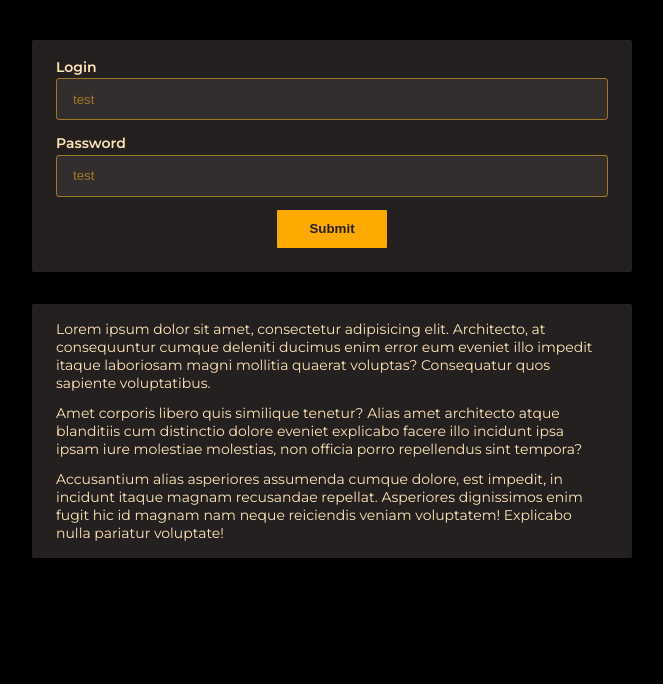
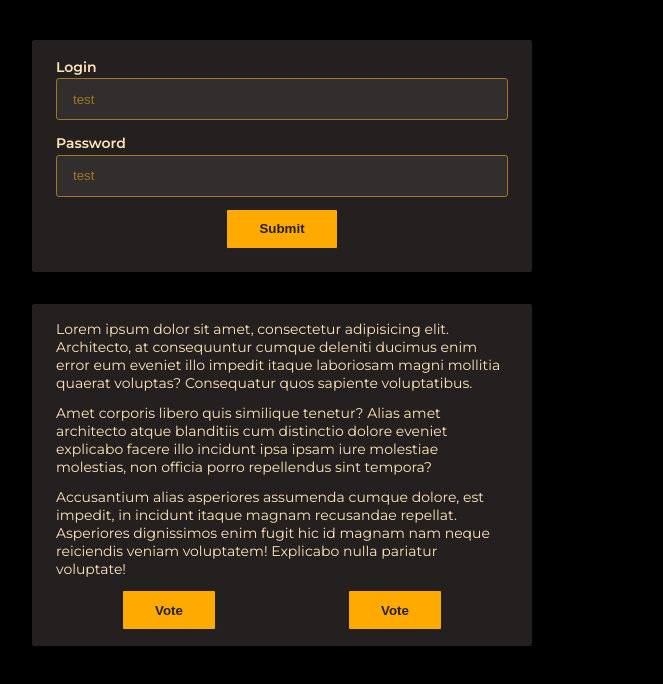
Before and after one commit to Krakazybik/fancy-home, a React (Vite) app: page / in a window 1280 px wide. Shown: the top 684 px of the page, without its empty margins (8-671 px from the left). Built offline with nearby package versions, Linux system fonts and the light colour scheme.

Commit message:
feat(ui-kit): line

```diff
--- a/src/app/index.tsx
+++ b/src/app/index.tsx
@@ -6,6 +6,7 @@ import { Input } from 'shared/ui/input';
 // eslint-disable-next-line import/no-internal-modules
 import 'shared/ui/styles/main.scss';
 
+import { Line } from '../shared/ui/line';
 import styles from './styles.module.scss';
 
 export function App() {
@@ -17,7 +18,6 @@ export function App() {
           <Input placeholder="test" label="Password" />
           <Button onClick={() => false} title="Submit" />
         </Card>
-
         <Card>
           <div>
             Lorem ipsum dolor sit amet, consectetur adipisicing elit.
@@ -37,6 +37,10 @@ export function App() {
             dignissimos enim fugit hic id magnam nam neque reiciendis veniam
             voluptatem! Explicabo nulla pariatur voluptate!
           </div>
+          <Line>
+            <Button onClick={() => false} title="Vote" />
+            <Button onClick={() => false} title="Vote" />
+          </Line>
         </Card>
       </Block>
     </div>
--- a/src/shared/ui/block/index.tsx
+++ b/src/shared/ui/block/index.tsx
@@ -12,5 +12,5 @@ export const Block: React.FC<BlockProps> = ({ children, maxWidth }) => (
 );
 
 Block.defaultProps = {
-  maxWidth: 600,
+  maxWidth: 500,
 };
--- /dev/null
+++ b/src/shared/ui/line/index.tsx
@@ -0,0 +1,6 @@
+import React from 'react';
+import styles from './styles.module.scss';
+
+export const Line: React.FC = ({ children }) => (
+  <div className={styles.Line}>{children}</div>
+);
--- /dev/null
+++ b/src/shared/ui/line/styles.module.scss
@@ -0,0 +1,6 @@
+.Line {
+  display: flex;
+  flex-direction: row;
+  width: 100%;
+  justify-content: center;
+}
```
